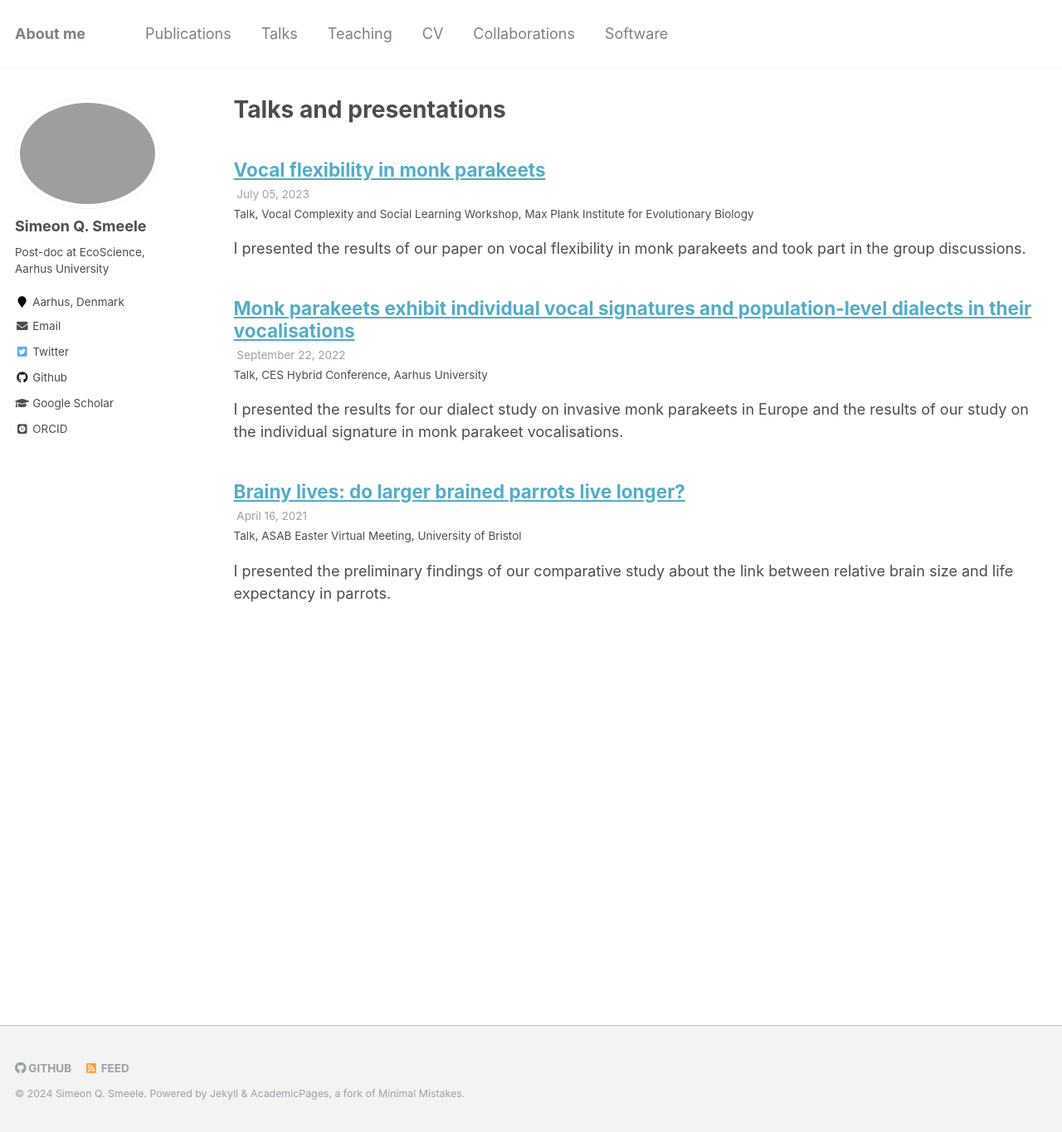
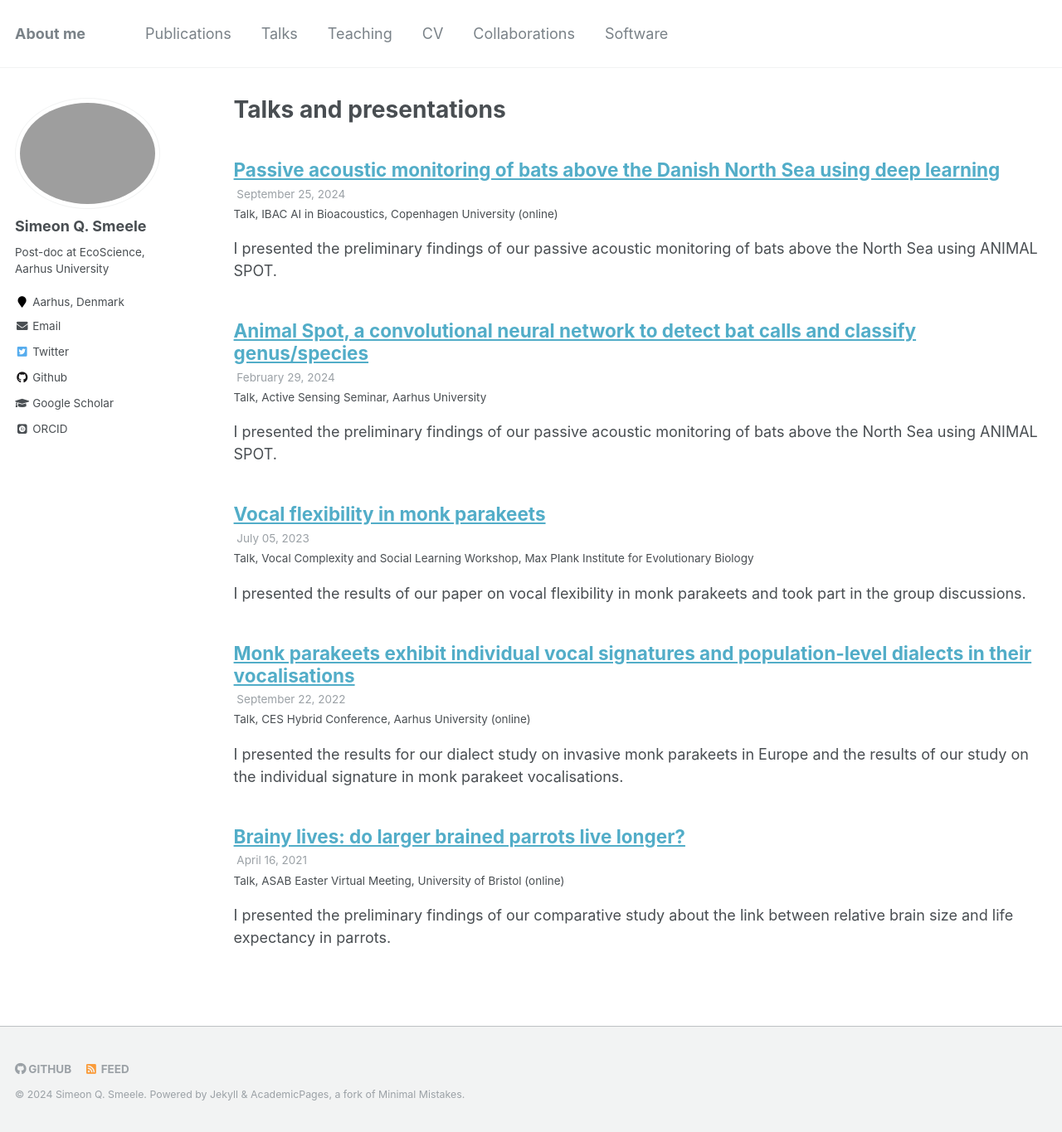
Before and after one commit to simeonqs/simeonqs.github.io, a Jekyll site: the page built from _pages/talks.html, in a window 1280 px wide and 1365 px high. Shown: the whole window at 83% size. Built offline with Jekyll 4.4.1, drawn with Linux system fonts in a browser that asks for light colours; some web fonts are replaced.

Commit message:
Adding two talks and updating location for two others.

```diff
--- a/_talks/2020-04-16_ASAB_easter.md
+++ b/_talks/2020-04-16_ASAB_easter.md
@@ -5,7 +5,7 @@ type: "Talk"
 permalink: /talks/2020-04-16_ASAB_easter
 venue: "ASAB Easter Virtual Meeting"
 date: 2021-04-16
-location: "University of Bristol"
+location: "University of Bristol (online)"
 ---
 
 I presented the preliminary findings of our comparative study about the link between relative brain size and life expectancy in parrots.
--- a/_talks/2022_09_22_CES.md
+++ b/_talks/2022_09_22_CES.md
@@ -5,7 +5,7 @@ type: "Talk"
 permalink: /talks/2022_09_22_CES
 venue: "CES Hybrid Conference"
 date: 2022-09-22
-location: "Aarhus University"
+location: "Aarhus University (online)"
 ---
 
 I presented the results for our dialect study on invasive monk parakeets in Europe and the results of our study on the individual signature in monk parakeet vocalisations.
--- /dev/null
+++ b/_talks/2024-02-29_Active_Sension_Seminar.md
@@ -0,0 +1,11 @@
+---
+title: "Animal Spot, a convolutional neural network to detect bat calls and classify genus/species"
+collection: talks
+type: "Talk"
+permalink: /talks/2024-02-29_Active_Sensing_Seminar
+venue: "Active Sensing Seminar"
+date: 2024-02-29
+location: "Aarhus University"
+---
+
+I presented the preliminary findings of our passive acoustic monitoring of bats above the North Sea using ANIMAL SPOT.
--- /dev/null
+++ b/_talks/2024-09-25_IBAC_AI_in_Bioacoustics.md
@@ -0,0 +1,11 @@
+---
+title: "Passive acoustic monitoring of bats above the Danish North Sea using deep learning"
+collection: talks
+type: "Talk"
+permalink: /talks/2024-09-25_IBAC_AI_in_Bioacoustics
+venue: "IBAC AI in Bioacoustics"
+date: 2024-09-25
+location: "Copenhagen University (online)"
+---
+
+I presented the preliminary findings of our passive acoustic monitoring of bats above the North Sea using ANIMAL SPOT.
```
